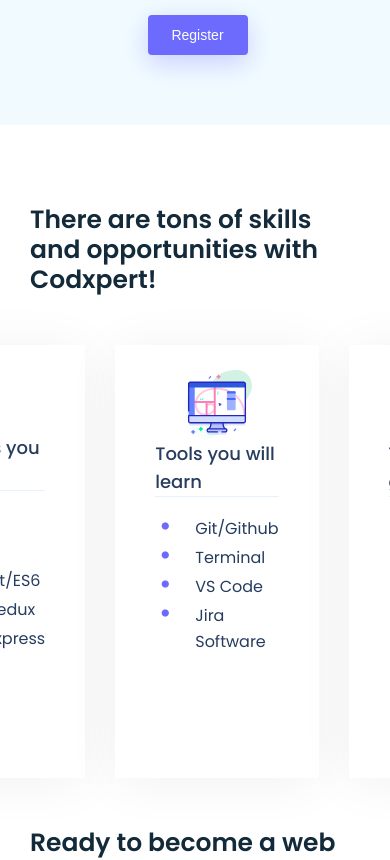
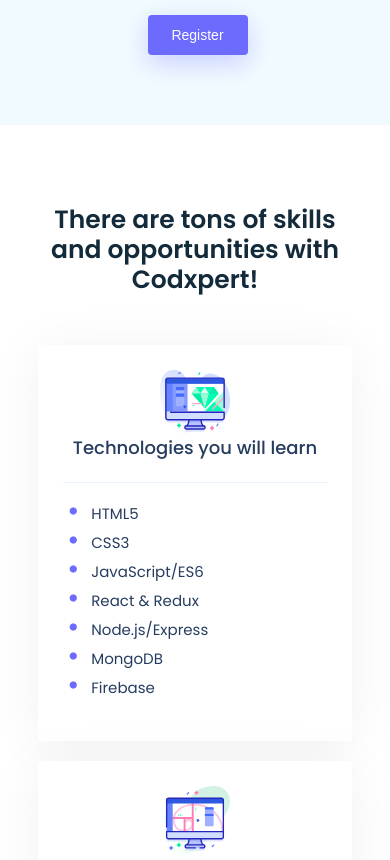
Before and after one commit to Ajmaljalal/bootcamp-website, a React (Create React App) app: page / in a window 390 px wide. Shown: the part 2040-2900 px from the top of the page. Built offline with nearby package versions, Linux system fonts and the light colour scheme.

Commit message:
info cards section mobile responsivness done

```diff
--- a/src/styles/more.css
+++ b/src/styles/more.css
@@ -73,6 +73,7 @@
   line-height: 30px;
   margin-bottom: 50px;
   color: #132A3A;
+  text-align: center;
 }
 
 .info__cards{
@@ -91,7 +92,7 @@
   box-shadow: 0px 4px 50px rgba(0, 0, 0, 0.06);
   display: flex;
   flex-direction: column;
-  padding: 25px 40px;
+  padding: 25px 25px;
   color: #263D5F;
 }
 
@@ -103,7 +104,6 @@
 
 .info__card ul {
   list-style: none;
-  font-size: 16px;
   line-height: 26px;
 }
 
@@ -113,7 +113,7 @@
   font-weight: bold;
   font-size: 24px;
   display: inline-block;
-  width: 1.5em;
+  width: 1em;
   margin-left: -1.5em;
 }
 
@@ -127,6 +127,7 @@
   align-items: center;
   flex-direction: column;
   border-bottom: 1px solid #E6F0FF;
+  padding-bottom: 20px;
 }
 
 @media screen and (max-width: 1124px) {
@@ -166,6 +167,7 @@
   .info__cards-w{
     width: 100%;
     padding: 80px 30px;
+    min-width: 330px;
     display: flex;
     flex-direction: column;
     justify-content: center;
@@ -173,4 +175,20 @@
     box-sizing: border-box;
     background: var(--white);
   }
+
+  .info__cards {
+    width: 95%;
+    display: flex;
+    justify-content: center;
+    box-sizing: border-box;
+    margin-bottom: 50px;
+    flex-wrap: wrap;
+  }
+
+  .info__card {
+    margin: 0 !important;
+    margin-bottom: 20px !important;
+    padding-top: 25px 15px;
+    height: auto;
+  }
 }
```
